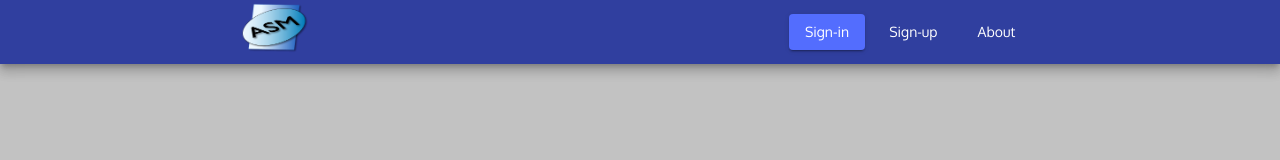
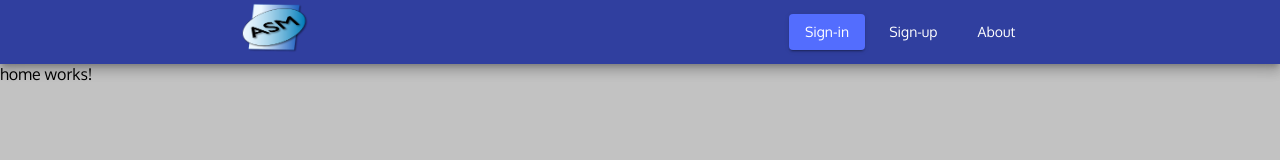
Before and after one commit to Keaton-Dove/AngularSocialMedia, an Angular app: page / in a window 1280 px wide. Shown: the top 160 px of the page. Built offline with nearby package versions, Linux system fonts and the light colour scheme.

Commit message:
Adding bugs

```diff
--- a/src/app/app-routing.module.ts
+++ b/src/app/app-routing.module.ts
@@ -6,7 +6,7 @@ import { AboutComponent } from './about/about.component';
 import { SettingsComponent } from './settings/settings.component';
 
 const routes: Routes = [
-  { path: 'home',     component: HomeComponent },
+  { path: '',     component: HomeComponent },
   { path: 'about',    component: AboutComponent },
   { path: 'settings', component: SettingsComponent}
 ];
--- a/src/app/auth/auth.component.css
+++ b/src/app/auth/auth.component.css
@@ -1,5 +1,5 @@
 .top-spacer {
-    margin-top: 5%;
+    margin-top: 4%;
 }
 
 .header-format {
@@ -21,7 +21,7 @@
 /* Formatting form field boxes */
 mat-form-field {
     width:400px;
-    font-size: 22px;
+    font-size: 18px;
 }
 
 * {
--- a/src/app/home/home.component.html
+++ b/src/app/home/home.component.html
@@ -1 +1,3 @@
-<p>home works!</p>
+<div>
+    home works!
+</div>
--- a/src/app/home/home.module.ts
+++ b/src/app/home/home.module.ts
@@ -1,15 +1,14 @@
 import { NgModule } from '@angular/core';
 
 import { HomeComponent } from './home.component';
-
-
+import { ResourcesModule } from '../resources';
 
 @NgModule({
   declarations: [
     HomeComponent
   ],
   imports: [
-
+    ResourcesModule
   ]
 })
 export class HomeModule { }
--- /dev/null
+++ b/src/app/resources/buttons/index.ts
@@ -0,0 +1 @@
+export * from './save-button.component';
--- /dev/null
+++ b/src/app/resources/buttons/save-button.component.html
@@ -0,0 +1,3 @@
+<div>
+    this is the save button
+</div>
--- /dev/null
+++ b/src/app/resources/index.ts
@@ -0,0 +1,2 @@
+export * from './buttons';
+export * from './resources.module';
```
Also changed, not shown: src/app/resources/buttons/save-button.component.ts (added, +15 -0 lines), src/app/resources/resources.module.ts (added, +18 -0 lines), src/app/resources/buttons/save-button.component.css (added).
